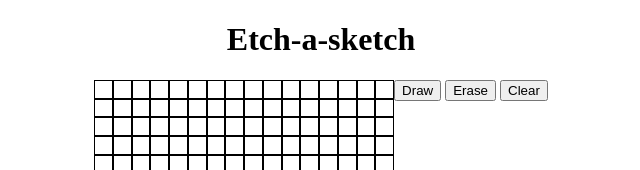
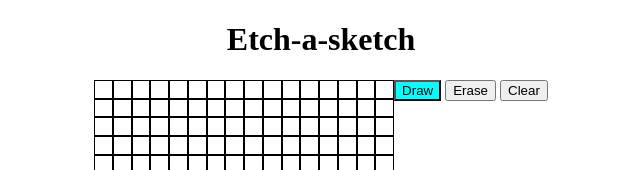
Before and after one commit to justincschoi/etch-a-sketch, a plain HTML site: page index.html in a window 1280 px wide. Shown: the top 170 px of the page, without its empty margins (319-959 px from the left). Drawn offline with Linux system fonts and the light colour scheme.

Commit message:
Add selected style to highlight correct button

```diff
--- a/style.css
+++ b/style.css
@@ -28,3 +28,7 @@ body {
 .fill {
     background-color: black;
 }
+
+.selected {
+    background-color: aqua;
+}
```
